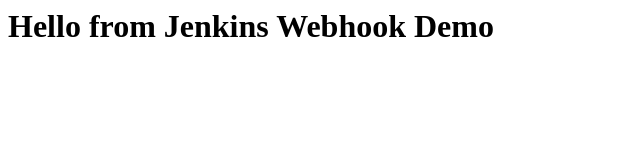
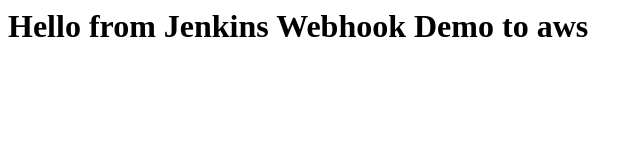
Before and after one commit to saurabh-shelke24/webhook-jenkins-demo, a plain HTML site: page index.html in a window 1280 px wide. Shown: the whole page, without its empty margins (0-643 px from the left). Drawn offline with Linux system fonts and the light colour scheme.

Commit message:
update aws

```diff
--- a/index.html
+++ b/index.html
@@ -1,5 +1,5 @@
 <html>
 <body>
-<h1>Hello from Jenkins Webhook Demo</h1>
+<h1>Hello from Jenkins Webhook Demo to aws</h1>
 </body>
 </html>
```
